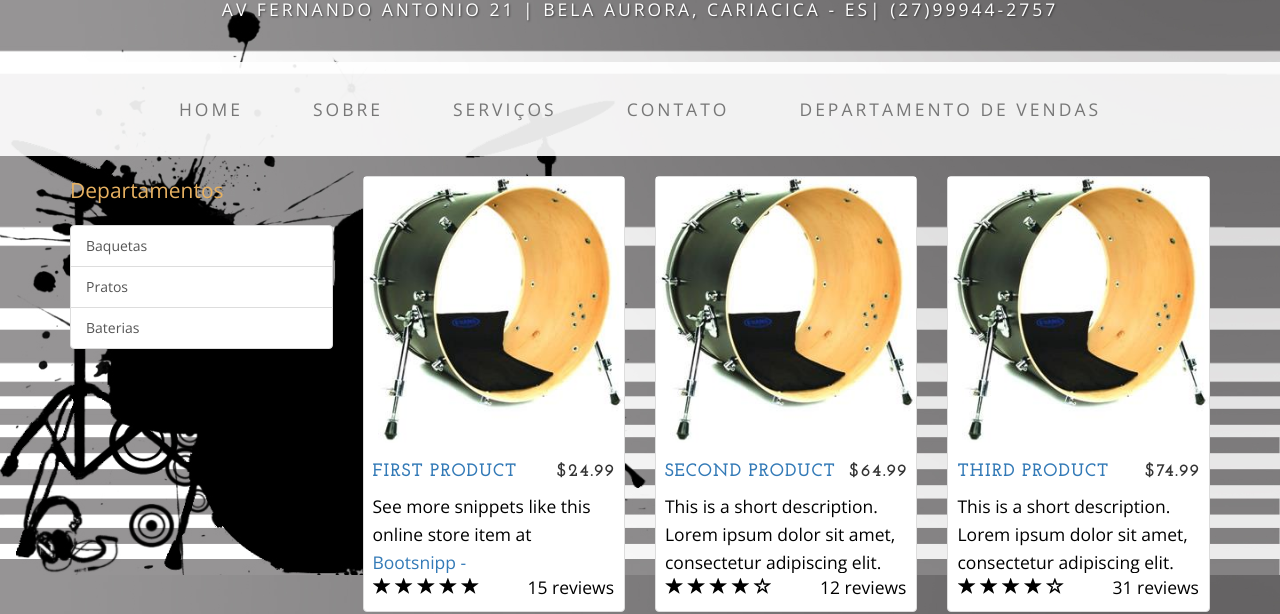
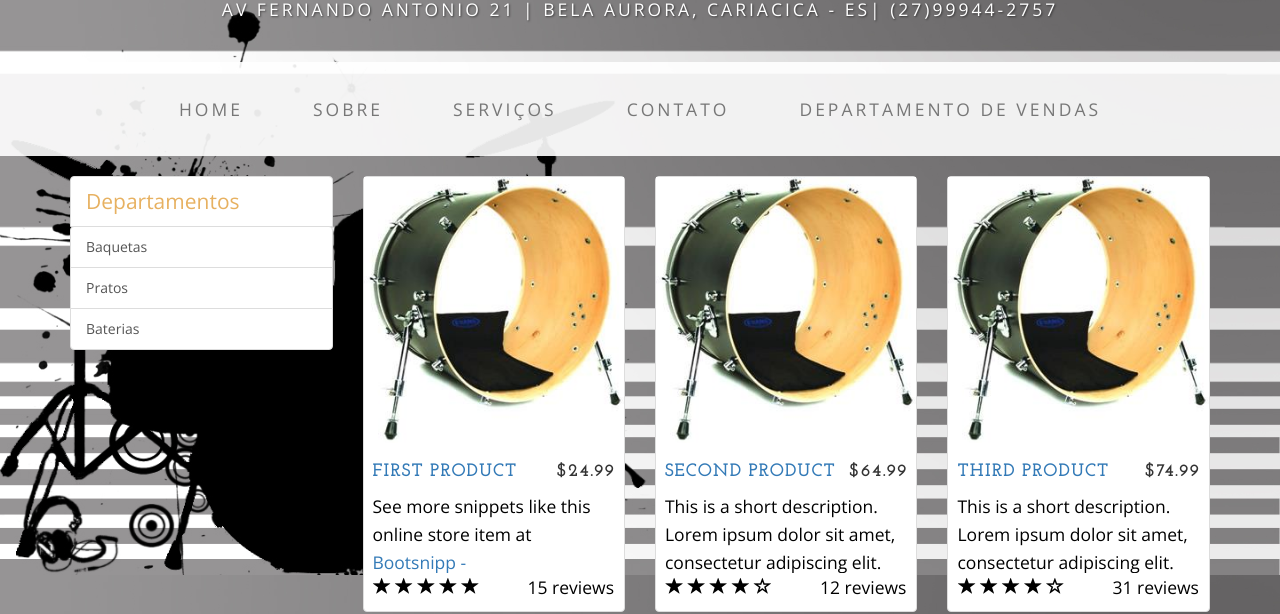
Before and after one commit to LetosTech/Marlon-Aloyr, a plain HTML site: page bateria.html in a window 1280 px wide. Shown: the part 225-839 px from the top of the page. Drawn offline with nearby package versions, Linux system fonts and the light colour scheme.

Commit message:
Update bateria.html

```diff
--- a/bateria.html
+++ b/bateria.html
@@ -87,7 +87,7 @@
         <div class="row">
 
             <div class="col-md-3">
-                <p class="lead">Departamentos</p>
+                <p class="lead list-group-item">Departamentos</p>
                 <div class="list-group">
                     <a href="baqueta.html" class="list-group-item">Baquetas</a>
                     <a href="prato.html" class="list-group-item">Pratos</a>
```
